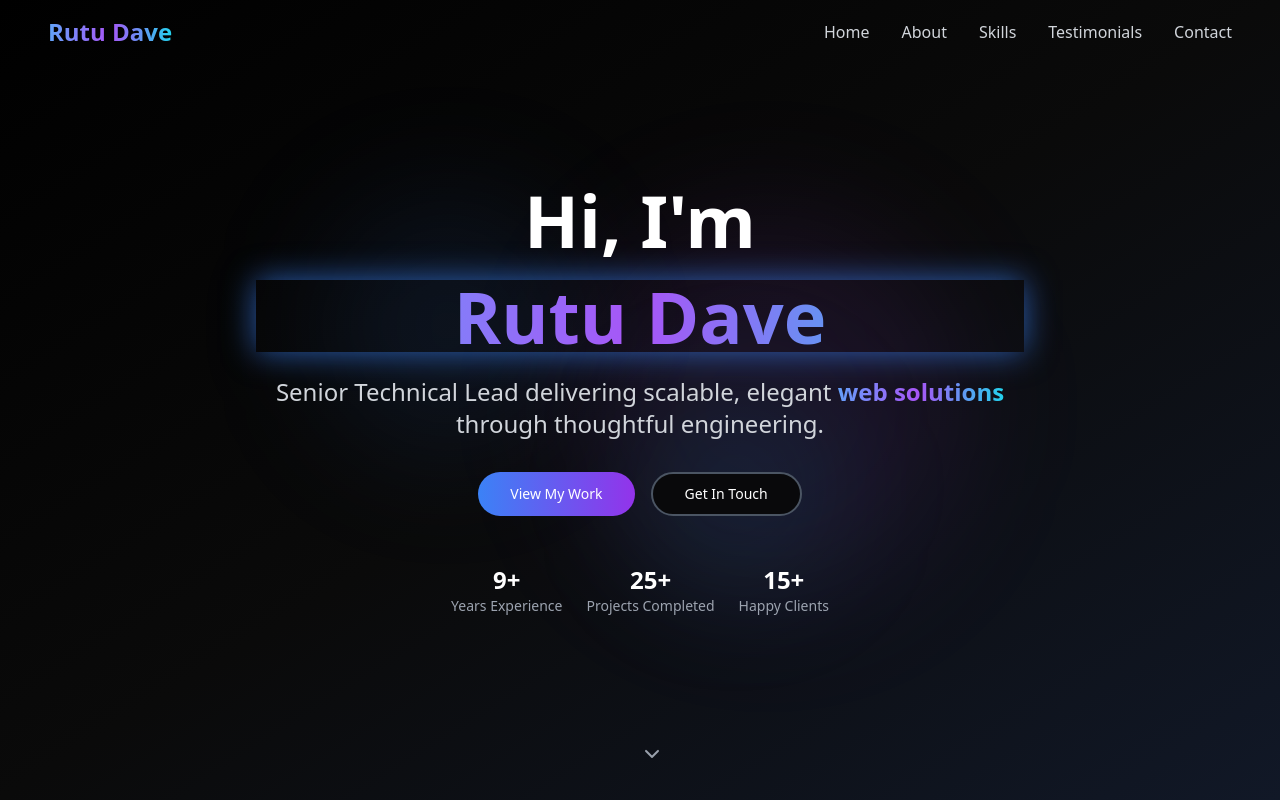
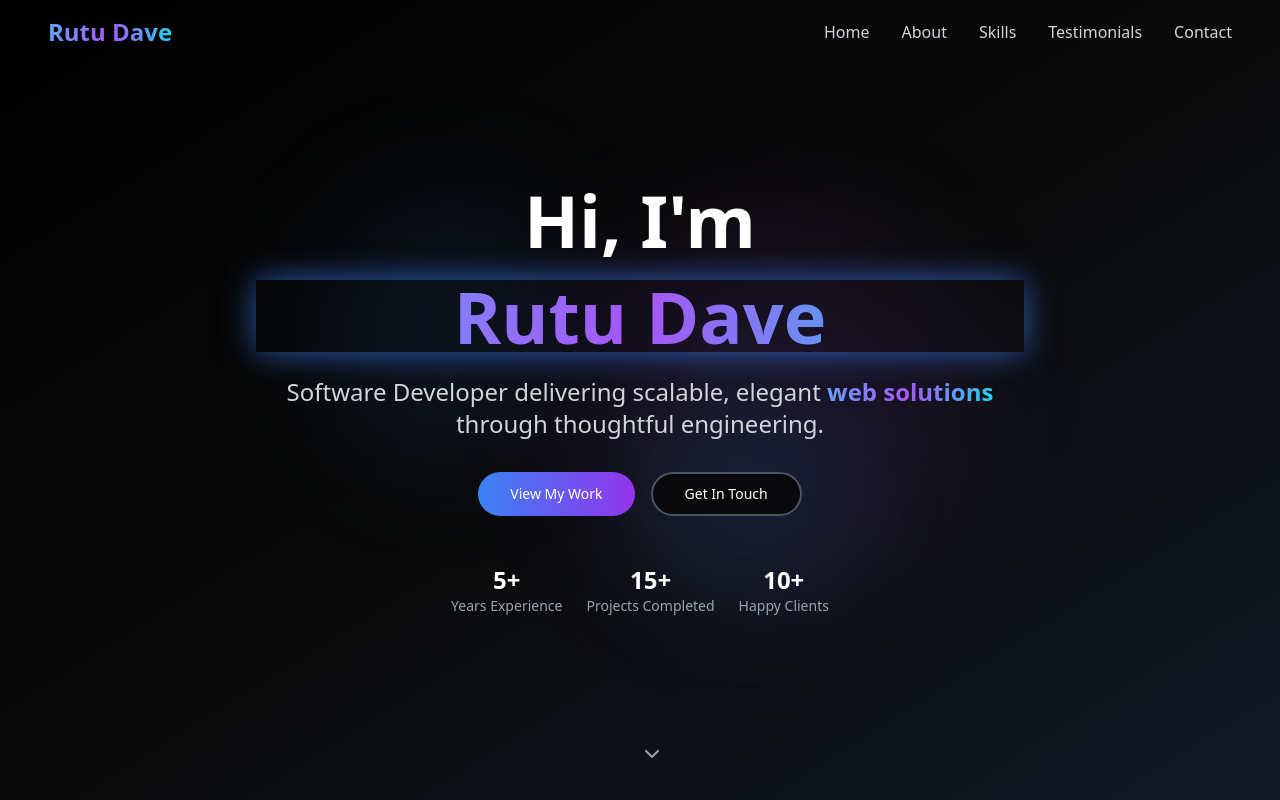
Before and after one commit to rutudave1407/rutudave.github.io, a React (Vite) app in the folder code/: page / in a window 1280 px wide. Shown: the top 800 px of the page. Built offline with nearby package versions, Linux system fonts and the light colour scheme.

Commit message:
updated Hero section details

```diff
--- a/code/src/components/HeroSection.tsx
+++ b/code/src/components/HeroSection.tsx
@@ -36,7 +36,7 @@
           </h1>
 
           <p className="text-xl md:text-2xl text-gray-300 mb-8 max-w-3xl mx-auto leading-relaxed">
-            Senior Technical Lead delivering scalable, elegant
+            Software Developer delivering scalable, elegant
             <span className="gradient-text font-semibold"> web solutions</span> through thoughtful engineering.
           </p>
 
@@ -60,15 +60,15 @@
 
           <div className="flex justify-center space-x-6 text-gray-400">
             <div className="text-center">
-              <div className="text-2xl font-bold text-white">9+</div>
+              <div className="text-2xl font-bold text-white">5+</div>
               <div className="text-sm">Years Experience</div>
             </div>
             <div className="text-center">
-              <div className="text-2xl font-bold text-white">25+</div>
+              <div className="text-2xl font-bold text-white">15+</div>
               <div className="text-sm">Projects Completed</div>
             </div>
             <div className="text-center">
-              <div className="text-2xl font-bold text-white">15+</div>
+              <div className="text-2xl font-bold text-white">10+</div>
               <div className="text-sm">Happy Clients</div>
             </div>
           </div>
```
